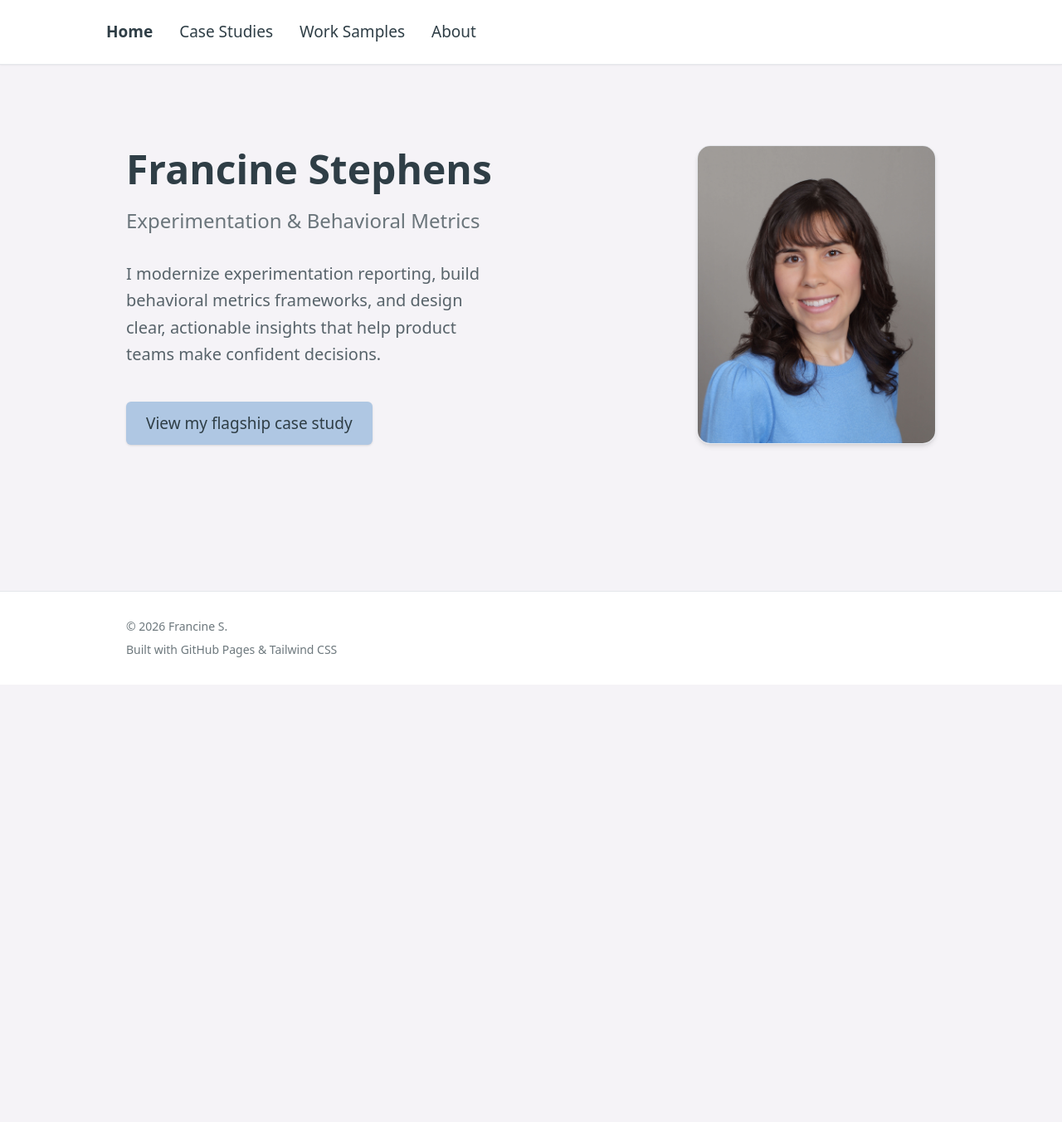
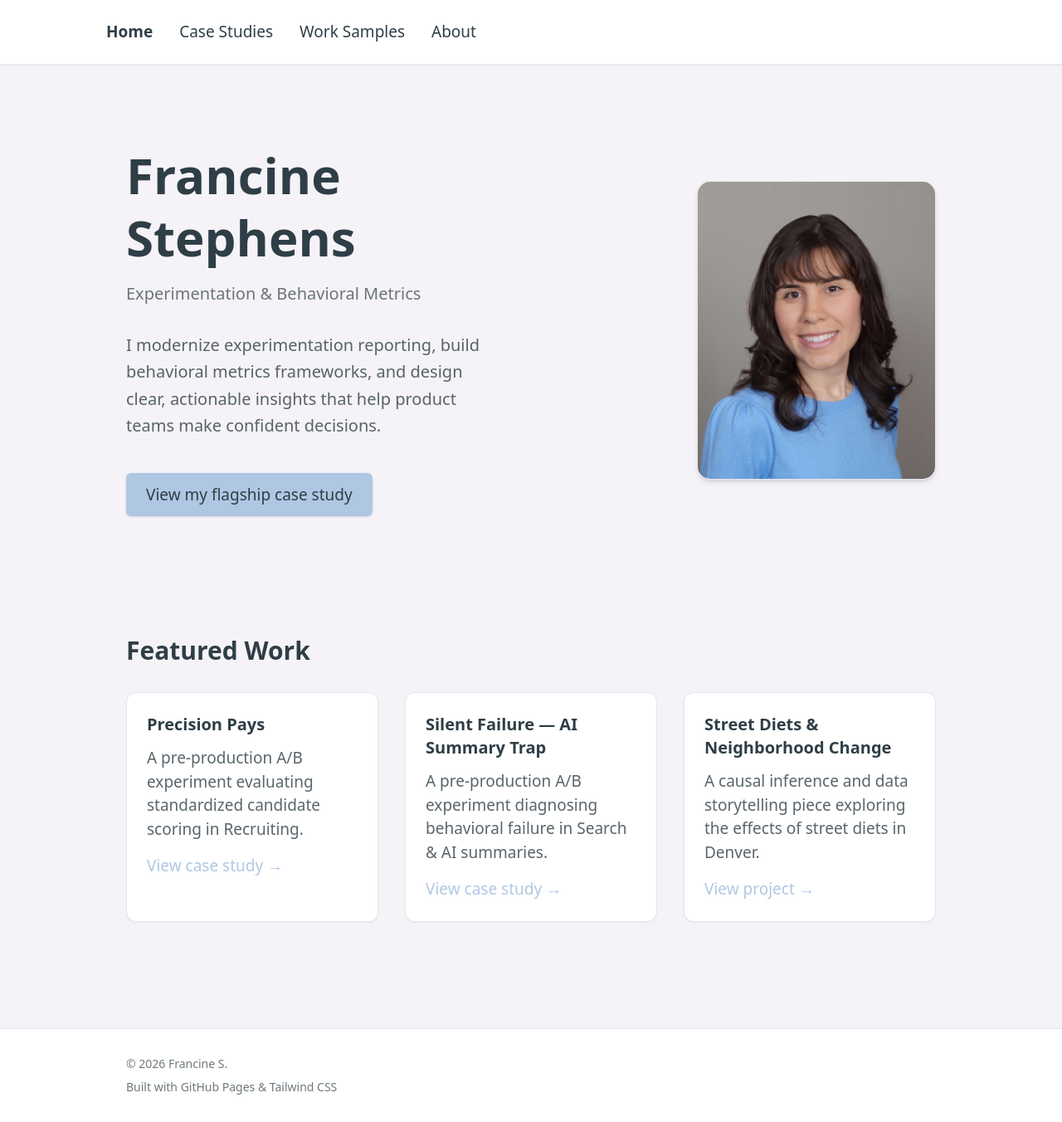
Before and after one commit to francine-i-stephens/francine-portfolio, a Jekyll site: the page index.html, which Jekyll copies as it is, in a window 1280 px wide. Shown: the whole page at 83% size. Built offline with Jekyll 4.4.1, drawn with Linux system fonts in a browser that asks for light colours; nearby versions of some CDN libraries; before the commit the page ends 900 px from its top, so only the background shows below that.

Commit message:
Update index.html

```diff
--- a/index.html
+++ b/index.html
@@ -43,12 +43,12 @@
     <!-- Text -->
     <div>
       <!-- Name -->
-      <h1 class="text-5xl font-bold mb-4 leading-tight text-charcoal">
+      <h1 class="text-6xl font-bold mb-4 leading-tight text-charcoal">
         Francine Stephens
       </h1>
 
       <!-- Subtitle -->
-      <p class="text-2xl text-charcoal/70 mb-8">
+      <p class="text-xl text-charcoal/70 mb-8">
         Experimentation & Behavioral Metrics
       </p>
 
@@ -78,6 +78,59 @@
 
   </header>
 
+  <!-- Featured Work Section -->
+  <section class="max-w-5xl mx-auto px-6 py-12">
+    <h2 class="text-3xl font-semibold mb-8 text-charcoal">
+      Featured Work
+    </h2>
+
+    <div class="grid grid-cols-1 md:grid-cols-3 gap-8">
+
+      <!-- Card 1 -->
+      <div class="bg-white rounded-xl shadow-sm border border-graySoft p-6">
+        <h3 class="text-xl font-semibold mb-3 text-charcoal">
+          Precision Pays
+        </h3>
+        <p class="text-charcoal/80 mb-4">
+          A pre-production A/B experiment evaluating standardized candidate scoring in Recruiting.
+        </p>
+        <a href="/case-studies/precision-pays.html"
+           class="text-blueSoft font-medium hover:text-charcoal transition">
+          View case study →
+        </a>
+      </div>
+
+      <!-- Card 2 -->
+      <div class="bg-white rounded-xl shadow-sm border border-graySoft p-6">
+        <h3 class="text-xl font-semibold mb-3 text-charcoal">
+          Silent Failure — AI Summary Trap
+        </h3>
+        <p class="text-charcoal/80 mb-4">
+          A pre-production A/B experiment diagnosing behavioral failure in Search & AI summaries.
+        </p>
+        <a href="/case-studies/ai-summary-trap.html"
+           class="text-blueSoft font-medium hover:text-charcoal transition">
+          View case study →
+        </a>
+      </div>
+
+      <!-- Card 3 -->
+      <div class="bg-white rounded-xl shadow-sm border border-graySoft p-6">
+        <h3 class="text-xl font-semibold mb-3 text-charcoal">
+          Street Diets & Neighborhood Change
+        </h3>
+        <p class="text-charcoal/80 mb-4">
+          A causal inference and data storytelling piece exploring the effects of street diets in Denver.
+        </p>
+        <a href="/storytelling/street-diets.html"
+           class="text-blueSoft font-medium hover:text-charcoal transition">
+          View project →
+        </a>
+      </div>
+
+    </div>
+  </section>
+
   <!-- Footer -->
   <footer class="bg-white border-t border-graySoft py-8 mt-20">
     <div class="max-w-5xl mx-auto px-6 text-sm text-charcoal/70">
```
